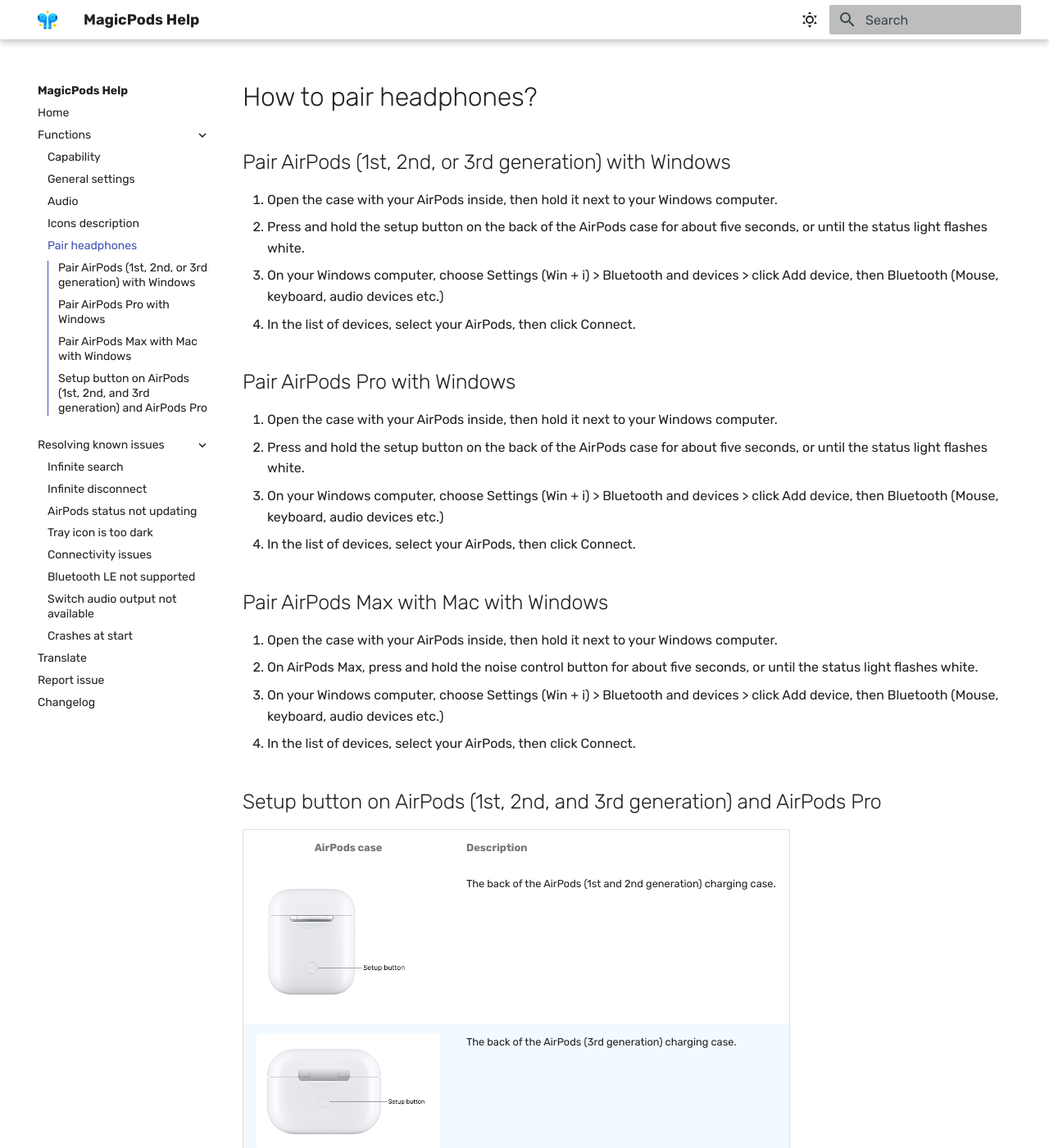
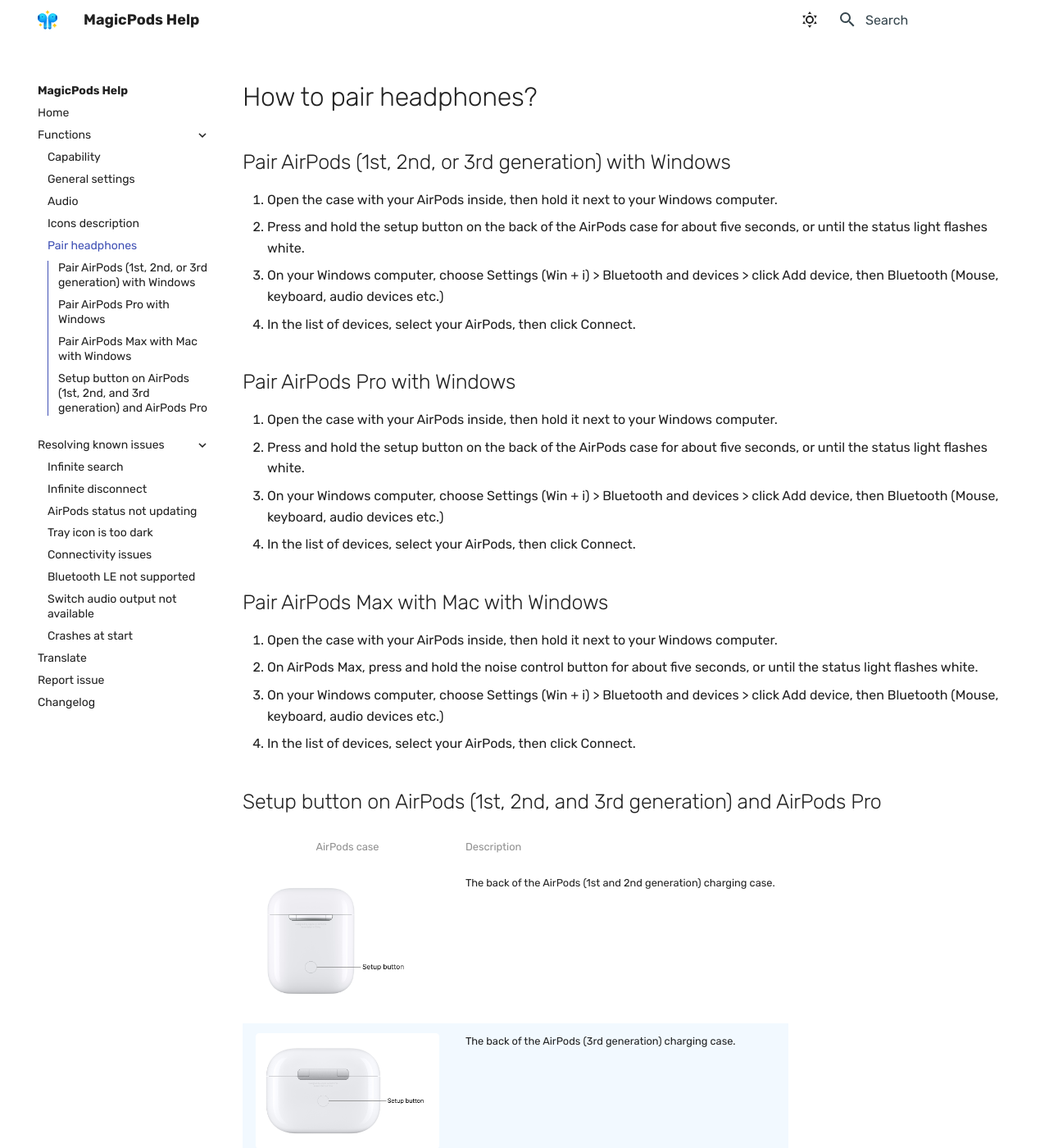
Before and after one commit to steam3d/help.magicpods.app, an MkDocs documentation site: the page built from docs/help-pairing-headphones.md, in a window 1280 px wide and 1400 px high. Shown: the whole window at 82% size. Built offline with MkDocs 1.6.1 and Material for MkDocs 9.7.7, drawn with Linux system fonts in a browser that asks for light colours.

Commit message:
Updated style to latest mkdocs

```diff
--- a/docs/stylesheets/extra.css
+++ b/docs/stylesheets/extra.css
@@ -1,7 +1,21 @@
 :root {
     --md-accent-fg-color:         #0461DF;
     --md-primary-fg-color:        #0486F3;
+
+
 }
+:root, [data-md-color-scheme="default"]{
+    --md-shadow-z1:                 none;
+    --md-shadow-z2:                 none;
+    --md-shadow-z3:                 none;
+}
+
+:root, [data-md-color-scheme="slate"]{
+    --md-shadow-z1:                 none;
+    --md-shadow-z2:                 none;
+    --md-shadow-z3:                 none;
+}
+
 :root > *{
     --md-code-bg-color: rgba(5, 136, 243, .1);
 }
@@ -10,14 +24,11 @@
     border-left: .05rem solid transparent;
 }
 
-.md-header[data-md-state=shadow] {
-    box-shadow: none;
-    transition: none;
-}
-
 .md-header {
     background-color: var(--md-default-bg-color);
     color: var(--md-default-fg-color);
+    box-shadow: none;
+    transition: none;
 }
 
 .md-nav--primary .md-nav__title[for=__drawer] {
@@ -25,37 +36,30 @@
     color: var(--md-default-fg-color);
 }
 
-.md-typeset table:not([class]) {
-    box-shadow: none;
+.md-search__form {
+    background-color: transparent;
 }
 
-.md-search__input+.md-search__icon {
-    color: var(--md-default-fg-color);
-}
-
-.md-search__input {
-    background-color: transparent;
-}
 .md-search__input + .md-search__icon {
     color: var(--md-code-fg-color);
 }
 .md-search__input::placeholder {
     color: var(--md-code-fg-color);
 }
-.md-search__input:hover {
-    background-color: rgba(5, 136, 243, .05);
+
+.md-search__form:hover{
+    background-color: hsla(207, 96%, 49%, 0.05);
 }
 
 
-.md-typeset table:not([class]) th {
-    background-color: var(--md-default-bg-color);
-    color: var(--md-default-fg-color--light);
-    border-top: none;
+
+.md-typeset table:not([class]) {
+    box-shadow: none;
+    border: none;
+    pointer-events: none;
 }
 
-.md-typeset table:not([class]) tr:hover {
-    background-color: transparent;
-}
+
 
 .md-typeset table:not([class]) tr:nth-child(even) {
     background-color: rgba(5, 136, 243, .05);
@@ -64,6 +68,13 @@
 .md-typeset table:not([class]) td {
     border-top: none;
 }
+
+.md-typeset table:not([class]) th {
+    color: var(---md-default-fg-color);
+    font-weight: 400;
+    opacity: 0.5;
+}
+
 .md-typeset h1 {
     color: var(--md-default-fg-color);
 }
--- a/mkdocs.yml
+++ b/mkdocs.yml
@@ -46,7 +46,7 @@ theme:
     - toc.integrate
     - header.autohide
 extra_css:
-- stylesheets/extra.css
+  - stylesheets/extra.css
 markdown_extensions:
   - admonition
   - toc:
```
